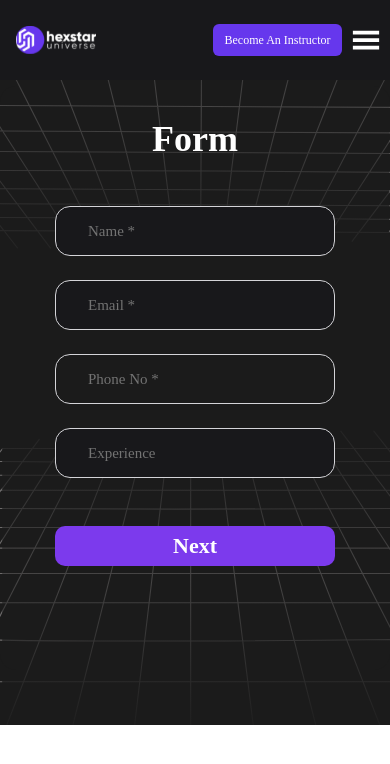
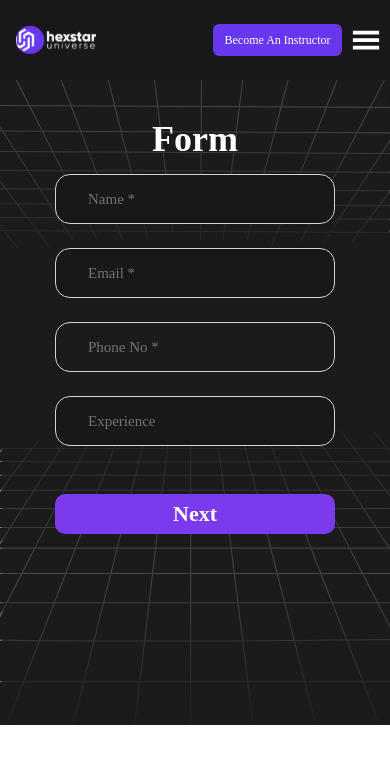
Before and after one commit to Aritra2001/HSU_AFFILIATE_SITE, a React (Create React App) app in the folder frontend/: page /page1 in a window 390 px wide. Shown: the top 764 px of the page. Built offline with nearby package versions, Linux system fonts and the light colour scheme.

Commit message:
Update Formpage1.jsx

```diff
--- a/frontend/src/Pages/Formpage1.jsx
+++ b/frontend/src/Pages/Formpage1.jsx
@@ -46,7 +46,7 @@ const Formpage1 = () => {
         <input className="w-[754.71px] h-[70.73px] bg-zinc-300 bg-opacity-0 rounded-[15px] border border-zinc-300 placeholder:text-neutral-500 text-[25px] font-normal font-['Montserrat'] indent-[3rem] mt-[2rem] max-sm:w-[280px] max-sm:h-[50px] max-sm:text-[15px] max-sm:indent-[2rem] max-sm:bg-zinc-900 max-sm:mt-[1.5rem]" value={email} onChange={(e)=>setEmail(e.target.value)} placeholder='Email *' type='email' required></input>
         <input className="w-[754.71px] h-[70.73px] bg-zinc-300 bg-opacity-0 rounded-[15px] border border-zinc-300 placeholder:text-neutral-500 text-[25px] font-normal font-['Montserrat'] indent-[3rem] mt-[2rem] max-sm:w-[280px] max-sm:h-[50px] max-sm:text-[15px] max-sm:indent-[2rem] max-sm:mt-[1.5rem]" value={phone} onChange={(e)=>setPhone(e.target.value)} placeholder='Phone No *' type='number' required></input>
         <input className="w-[754.71px] h-[70.73px] bg-zinc-300 bg-opacity-0 rounded-[15px] border border-zinc-300 placeholder:text-neutral-500 text-[25px] font-normal font-['Montserrat'] indent-[3rem] mt-[2rem] max-sm:w-[280px] max-sm:bg-zinc-900 max-sm:h-[50px] max-sm:text-[15px] max-sm:indent-[2rem] max-sm:mt-[1.5rem]" value={experience} onChange={(e)=>setExperience(e.target.value)} placeholder='Experience' type='text' required></input>
-        <button className="w-[189px] h-[67px] bg-violet-600 rounded-[10px] border-white text-white text-3xl font-bold font-['Poppins'] mt-[7vh] mb-[10vh] max-sm:w-[280px] max-sm:h-[40px] max-sm:mt-[3rem] max-sm:text-[22px] sm:hidden max-sm:mb-[4rem]" onClick={handelSubmit}>Next</button>
+        <button className="w-[189px] h-[67px] bg-violet-600 rounded-[10px] border-white text-white text-3xl font-bold font-['Poppins'] mt-[7vh] mb-[10vh] max-sm:w-[280px] max-sm:h-[40px] max-sm:mt-[3rem] max-sm:text-[22px] sm:hidden max-sm:mb-[8rem]" onClick={handelSubmit}>Next</button>
       </div>
       <button className="w-[189px] h-[67px] bg-violet-600 rounded-[10px] border-white text-white text-3xl font-bold font-['Poppins'] mt-[7vh] mb-[10vh] max-sm:w-[280px] max-sm:h-[40px] max-sm:mt-[-7rem] max-sm:text-[22px] max-sm:hidden" onClick={handelSubmit}>Next</button>
     </div>
```
